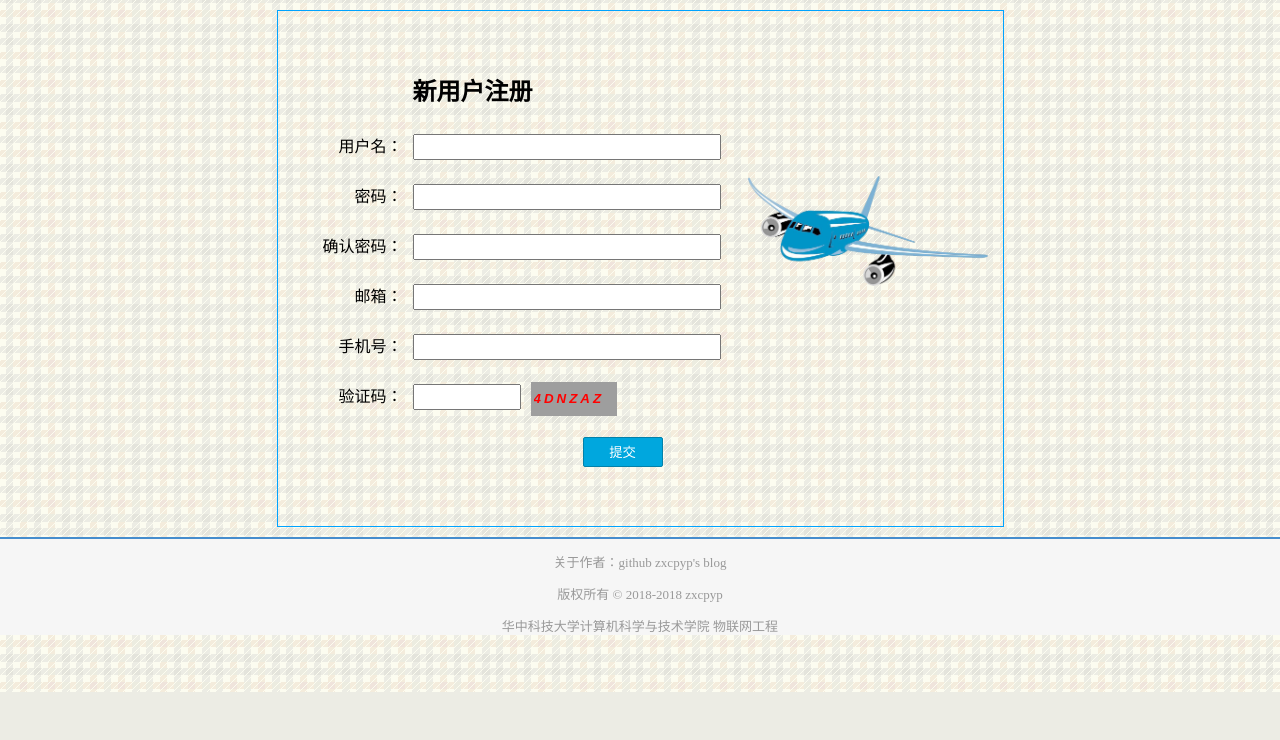
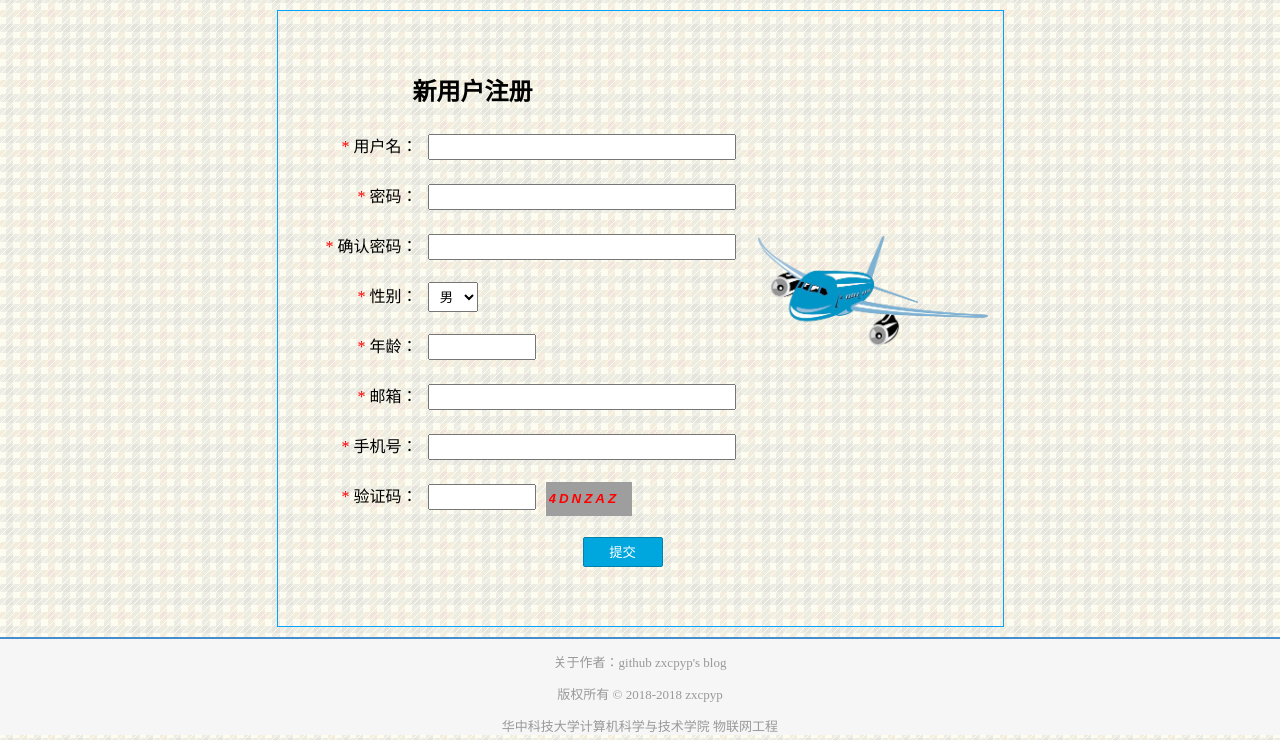
Before and after one commit to zxc479773533/HUST-Database-Design, a PHP site: page /regist.html in a window 1280 px wide. Shown: the part 108-848 px from the top of the page. Before the commit the page ends 800 px from the top, so only its background shows below. Run offline with PHP 8.4, Linux system fonts and the light colour scheme; grey boxes are pictures that could not be loaded.

Commit message:
modify pages

```diff
--- a/Ticket_booking_system/css/login_frame.css
+++ b/Ticket_booking_system/css/login_frame.css
@@ -5,7 +5,7 @@
 	margin: auto;
 	padding-top: 5px;
 	border: 1px ridge #00A3FF;
-	height: 510px;
+	height: 610px;
 	width: 725px;
 }
 
@@ -29,12 +29,16 @@
 	float: left;
 	margin-left: 5px;
 	margin-right: 5px;
-	height: 500px;
-	width: 450px;
+	height: 600px;
+	width: 465px;
+}
+
+.must {
+	color: red;
 }
 
 .lable {
-	width: 80px;
+	width: 95px;
 	height: 30px;
 	line-height: 30px;
 	padding-right: 10px;
--- a/Ticket_booking_system/js/vaildcode.js
+++ b/Ticket_booking_system/js/vaildcode.js
@@ -17,7 +17,7 @@ function createCode() {
 	}
 }
 
-function validate () {
+function validate() {
 	var inputCode = document.getElementById("validCode").value;
 	if(inputCode.length <=0) {
 		alert("请输入验证码！");
--- a/Ticket_booking_system/login.html
+++ b/Ticket_booking_system/login.html
@@ -13,7 +13,7 @@
 
 	</div>
 	<div class="main">
-		<div class="login-frame">
+		<div class="login-frame" style="height: 510px;">
 			<div class="tips">
 				<ul style="list-style-type: none; padding-left: 15px;">
 					<li style="height: 40px;"></li>
@@ -25,7 +25,7 @@
 			</div>
 			<div class="login">
 				<form id="login-form">
-					 <ul style="list-style-type: none;">
+					 <ul style="list-style-type: none; margin-left: -20px;">
 					 	<li style="height: 140px;"></li>
 					 	<li class="inputli"><span class="lable">用户名：</span><input class="inputtxt" type="text" name="username" maxlength="12" style="width: 300px;"></li>
 					 	<li style="height: 10px;"></li>
--- a/Ticket_booking_system/regist.html
+++ b/Ticket_booking_system/regist.html
@@ -19,23 +19,32 @@
 					 <ul style="list-style-type: none;">
 					 	<li style="height: 20px;"></li>
 					 	<li style="margin-left: 90px;"><h2>新用户注册</h2></li>
-					 	<li class="inputli"><span class="lable">用户名：</span><input class="inputtxt" type="text" name="username" maxlength="12" style="width: 300px;"></li>
+					 	<li class="inputli"><span class="lable"><span class="must">* </span>用户名：</span><input class="inputtxt" type="text" name="username" maxlength="12" style="width: 300px;"></li>
 					 	<li style="height: 10px;"></li>
-					 	<li class="inputli"><span class="lable">密码：</span><input class="inputtxt" type="text" name="password" maxlength="25" style="width: 300px;"></li>
+					 	<li class="inputli"><span class="lable"><span class="must">* </span>密码：</span><input class="inputtxt" type="password" name="password" maxlength="25" style="width: 300px;"></li>
 					 	<li style="height: 10px;"></li>
-					 	<li class="inputli"><span class="lable">确认密码：</span><input class="inputtxt" type="text" name="password" maxlength="25" style="width: 300px;"></li>
+					 	<li class="inputli"><span class="lable"><span class="must">* </span>确认密码：</span><input class="inputtxt" type="password" name="password_again" maxlength="25" style="width: 300px;"></li>
+						<li style="height: 10px;"></li>
+						<li class="inputli"><span class="lable"><span class="must">* </span>性别：</span>
+							<select style="height:30px; width: 50px; text-align: center;">
+								<option value ="man">男</option>
+								<option value ="woman">女</option>
+							</select>
+						<li style="height: 10px;"></li>
+						<li class="inputli"><span class="lable"><span class="must">* </span>年龄：</span><input class="inputtxt" type="text" name="age" maxlength="25" style="width: 100px;"></li>
 					 	<li style="height: 10px;"></li>
-					 	<li class="inputli"><span class="lable">邮箱：</span><input class="inputtxt" type="text" name="password" maxlength="25" style="width: 300px;"></li>
+					 	<li class="inputli"><span class="lable"><span class="must">* </span>邮箱：</span><input class="inputtxt" type="text" name="email" maxlength="25" style="width: 300px;"></li>
 					 	<li style="height: 10px;"></li>
-					 	<li class="inputli"><span class="lable">手机号：</span><input class="inputtxt" type="text" name="password" maxlength="25" style="width: 300px;"></li>
+					 	<li class="inputli"><span class="lable"><span class="must">* </span>手机号：</span><input class="inputtxt" type="text" name="phone" maxlength="25" style="width: 300px;"></li>
 					 	<li style="height: 10px;"></li>
-					 	<li class="inputli"><span class="lable">验证码：</span><input class="inputtxt" type="text" name="password" maxlength="25" style="width: 100px;"><input type="text" onClick="createCode()" readonly id="checkCode" style="height: 30px; width: 80px; cursor:pointer; border:0;"/><br /></li>
+						 <li class="inputli"><span class="lable"><span class="must">* </span>验证码：</span><input class="inputtxt" type="text" name="vaildcode" maxlength="25" style="width: 100px;">
+							<input type="text" onClick="createCode()" readonly id="checkCode" style="height: 30px; width: 80px; cursor:pointer; border:0;"/><br /></li>
 					 	<li style="height: 20px;"></li>
 					 	<li style="padding-left: 200px;"><input class="login-button" onclick="validate();" style="margin-left: 60px" type="submit" value="提交"></li>
 					 </ul>
 				</form>
 			</div>
-			<img style="float: right; width: 240px; height: 110px; margin-top: 160px; margin-right: 15px;" src="img/plane.png"/>
+			<img style="float: right; width: 230px; height: 110px; margin-top: 220px; margin-right: 15px;" src="img/plane.png"/>
 		</div>
 	</div>
 	<div class="footer">
```
